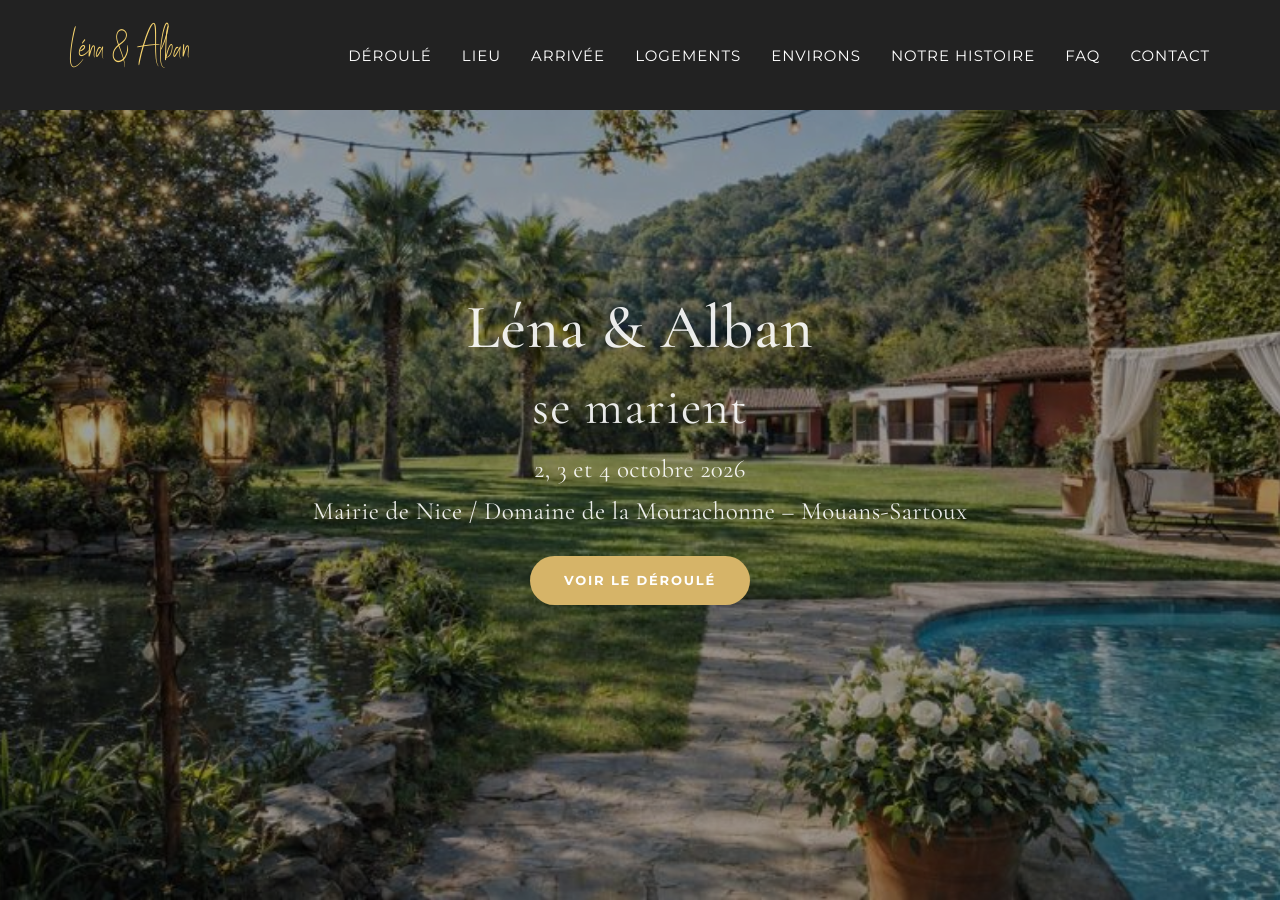
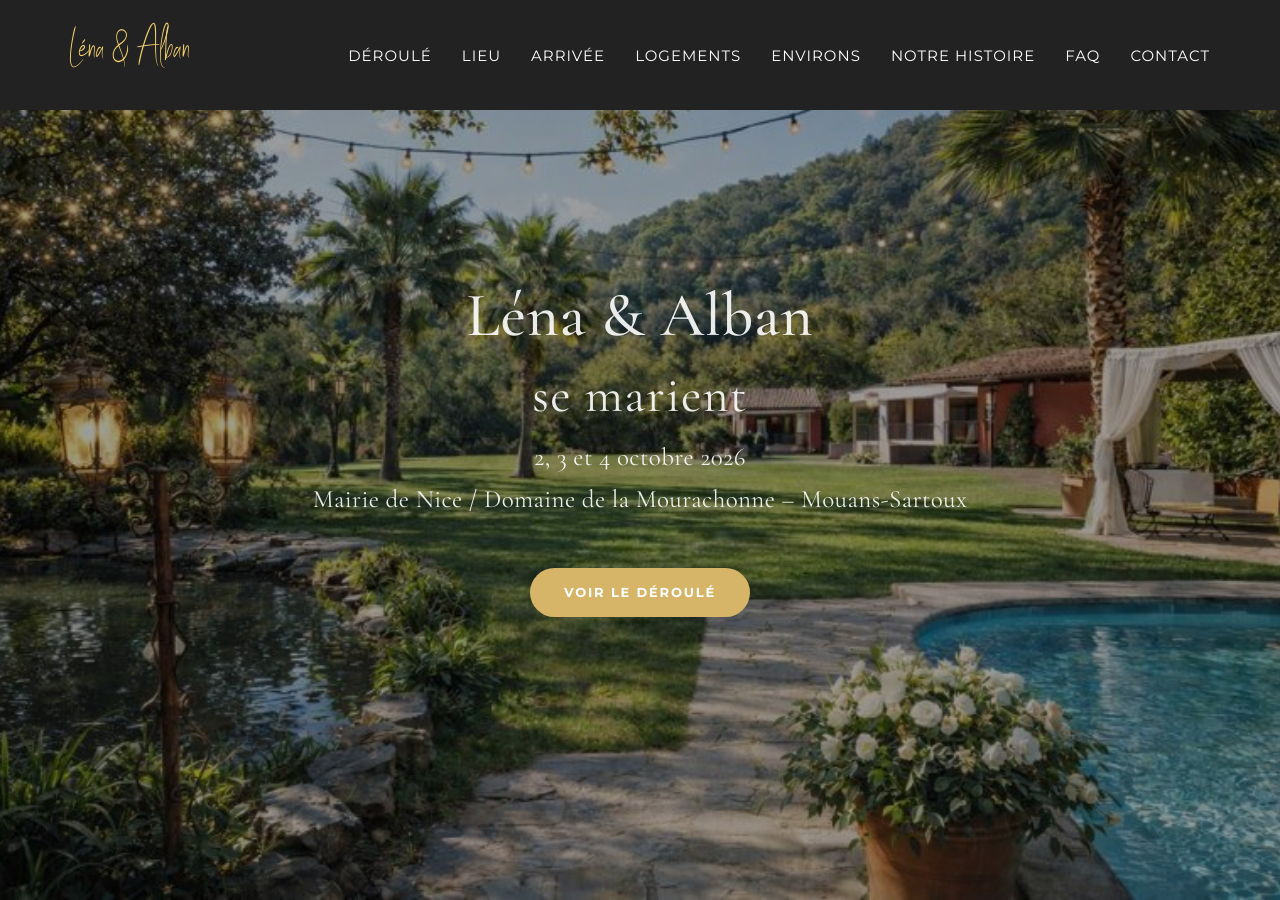
Before and after one commit to LenaAlban/lena-alban-wedding, a Jekyll site: the page built from _fr_pages/index.html, in a window 1280 px wide and 900 px high. Built offline with Jekyll 4.4.1, drawn with Linux system fonts in a browser that asks for light colours; some web fonts are replaced.

Commit message:
Update agency.css

```diff
--- a/_includes/css/agency.css
+++ b/_includes/css/agency.css
@@ -988,7 +988,7 @@ header.hero-header .hero-names{
 
 /* CTA */
 .hero-cta{
-  margin-top: 26px;
+  margin-top: 50px; /* 36 */
 }
 
 /* BOUTON : texte parfaitement centré */
```
